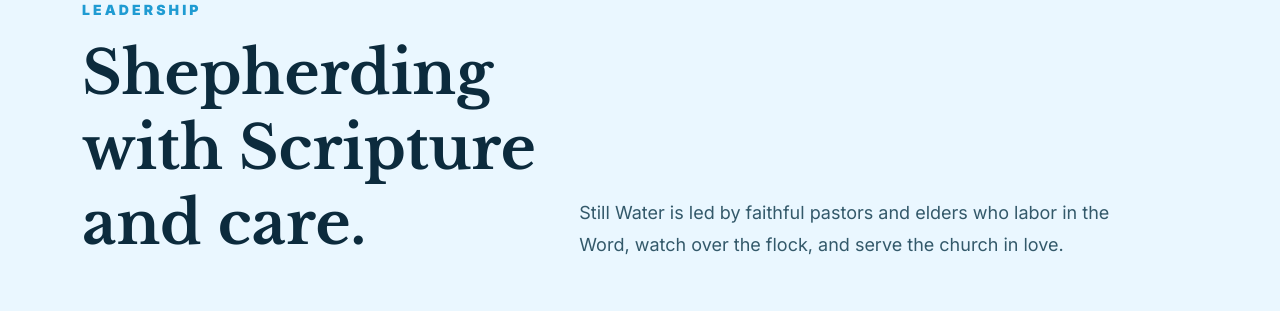
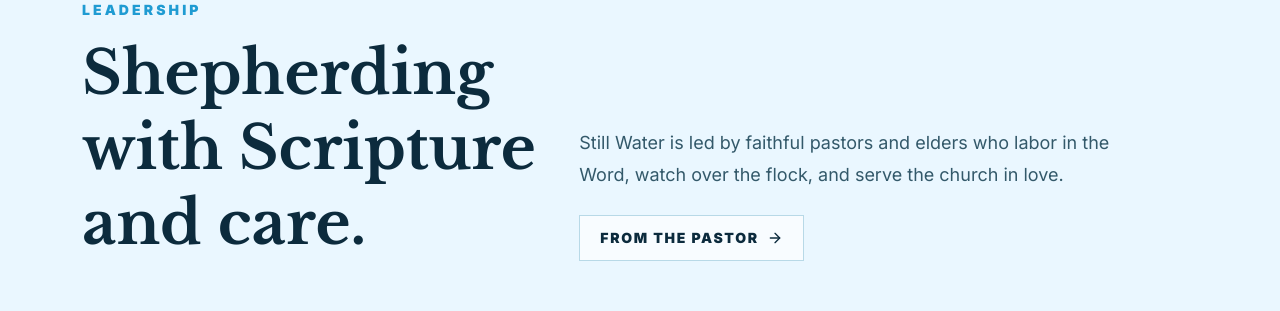
Before and after one commit to edesent/stillwater-christian-fellowship, a Next.js app: page / in a window 1280 px wide. Shown: the part 5840-6151 px from the top of the page. Built offline with nearby package versions, Linux system fonts and the light colour scheme.

Commit message:
Link Leadership section to From The Pastor page

```diff
--- a/src/app/page.tsx
+++ b/src/app/page.tsx
@@ -530,10 +530,19 @@ function Leadership() {
               Shepherding with Scripture and care.
             </h2>
           </div>
-          <p className="max-w-xl text-lg leading-8 text-ink-soft">
-            Still Water is led by faithful pastors and elders who labor in the
-            Word, watch over the flock, and serve the church in love.
-          </p>
+          <div className="max-w-xl">
+            <p className="text-lg leading-8 text-ink-soft">
+              Still Water is led by faithful pastors and elders who labor in the
+              Word, watch over the flock, and serve the church in love.
+            </p>
+            <Link
+              href="/from-the-pastor"
+              className="mt-6 inline-flex items-center gap-2 border border-rule bg-paper px-5 py-3 text-sm font-black uppercase tracking-[0.12em] text-ink transition hover:bg-mist"
+            >
+              From The Pastor
+              <ArrowRight aria-hidden="true" className="size-4" />
+            </Link>
+          </div>
         </div>
 
         <div className="mt-14 grid gap-6 sm:grid-cols-2 lg:grid-cols-3">
```
